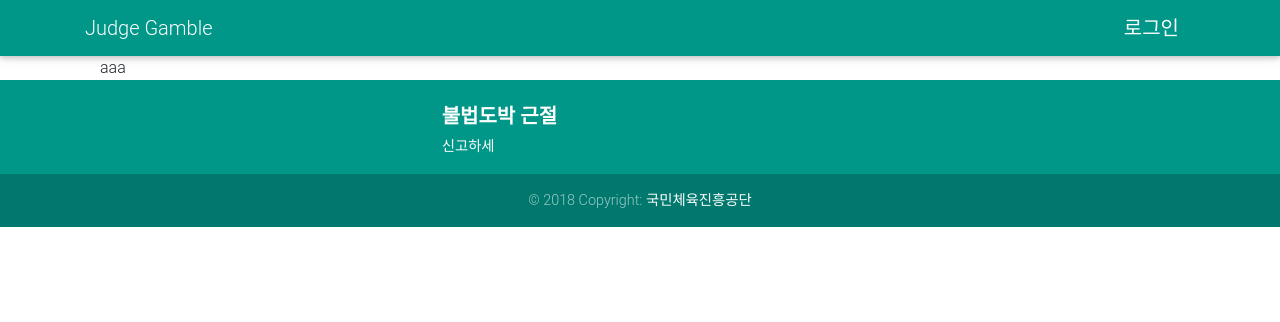
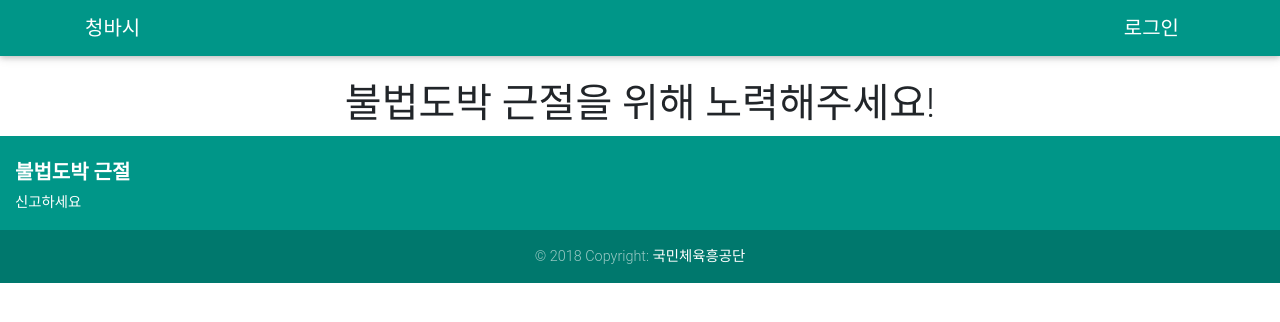
Before and after one commit to deadlylaid/judge_gamble, a Django app: page / in a window 1280 px wide. Shown: the top 322 px of the page. Run offline with Django 3.2, Linux system fonts and the light colour scheme; some libraries are stand-ins or nearby versions.

Commit message:
templates

```diff
--- a/gamble/gamble/static/css/default.css
+++ b/gamble/gamble/static/css/default.css
@@ -1,3 +1,7 @@
+body {
+    text-align: center;
+}
+
 .btn-info {
-    background-color : #009688!important;
+    background-color: #009688 !important;
 }
--- a/gamble/gamble/templates/partials/footer.html
+++ b/gamble/gamble/templates/partials/footer.html
@@ -3,18 +3,19 @@
     <div class="container-fluid text-center text-md-left">
       <div class="row">
         <div class="col-md-4 mt-md-0 mt-3">
+            <h5 class="text-uppercase font-weight-bold">불법도박 근절</h5>
+            <p>신고하세요</p>
         </div>
         <hr class="clearfix w-100 d-md-none pb-3">
         <div class="col-md-4 mb-md-0 mb-3">
-            <h5 class="text-uppercase font-weight-bold">불법도박 근절</h5>
-            <p>신고하세</p>
+
         </div>
         <div class="col-md-4 mb-md-0 mb-3">
         </div>
       </div>
     </div>
     <div class="footer-copyright text-center py-3">© 2018 Copyright:
-      <a href="https://mdbootstrap.com/bootstrap-tutorial/"> 국민체육진흥공단</a>
+      <a href="https://mdbootstrap.com/bootstrap-tutorial/"> 국민체육흥공단</a>
     </div>
   </footer>
 {% endblock %}
--- a/gamble/gamble/templates/partials/header.html
+++ b/gamble/gamble/templates/partials/header.html
@@ -1,7 +1,7 @@
 <header class="navbar navbar-static-top bs-docs-nav" id="top" role="banner">
   <div class="container">
     <div class="navbar-header">
-      <a href="{% url 'home' %}" class="navbar-brand">Judge Gamble</a>
+      <a href="{% url 'home' %}" class="navbar-brand">청바시</a>
     </div>
       {% if request.user.is_authenticated %}
         <a href="{% url 'logout' %}" class="navbar-brand">로그아웃</a>
--- a/gamble/gamble/urls.py
+++ b/gamble/gamble/urls.py
@@ -23,5 +23,4 @@ urlpatterns = [
     path('', HomeView.as_view(), name='home'),
     path('login/', LoginView.as_view(), name='login'),
     path('logout/', LogoutView.as_view(), name='logout'),
-
 ]
--- a/gamble/gambleapp/templates/gambleapp/home.html
+++ b/gamble/gambleapp/templates/gambleapp/home.html
@@ -6,8 +6,11 @@
 {% endblock %}
 
 {% block content %}
+<div class="col-lg-offset-5">
+    <br>
+</div>
+<div class="col-lg-offset-5">
+    <h1>불법도박 근절을 위해 노력해주세요!</h1>
+</div>
 
-<div class="col-md-4 mb-md-0 mb-3">
-    aaa
-</div>
 {% endblock %}
```
